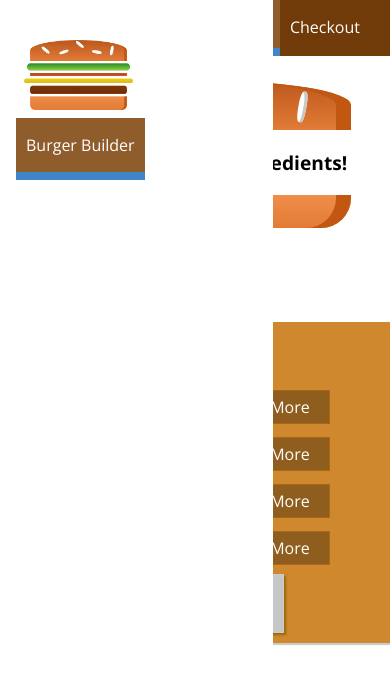
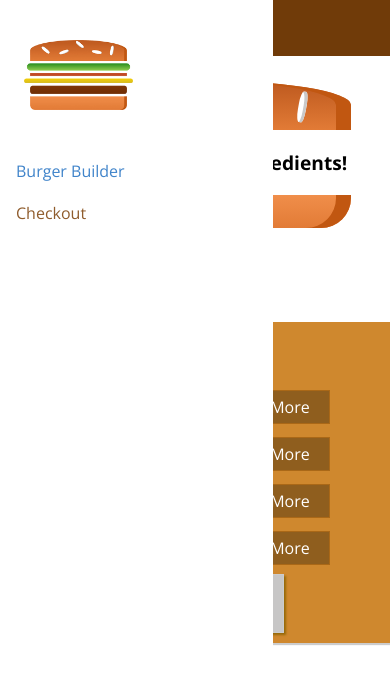
Before and after one commit to kunalrs/burger-builder, a React (Create React App) app: page / in a window 390 px wide. Shown: the top 684 px of the page. Built offline with nearby package versions, Linux system fonts and the light colour scheme.

Commit message:
fixed mobile frendly CSS for navigation items

```diff
--- a/src/components/Navigation/NavigationItems/NavigationItem/NavigationItem.module.css
+++ b/src/components/Navigation/NavigationItems/NavigationItem/NavigationItem.module.css
@@ -1,19 +1,40 @@
+.NavigationItem {
+    margin: 10px 0px;
+    box-sizing: border-box;
+    display: block;
+    width: 100%;
+    align-items: center;
+}
+
+.NavigationItem a {
+    color: #8f5c2c;
+    text-decoration: none;
+    width: 100%;
+    box-sizing: border-box;
+    display: block;
+}
+
+.NavigationItem a:hover,
+.NavigationItem a:active,
+.NavigationItem a.active {
+    color:#4084ca;
+}
+
+
+@media(min-width: 500px) {
     .NavigationItem {
         margin: 0;
-    box-sizing: border-box;
         display: flex;
         height: 100%;
+        width: auto;
         align-items: center;
     }
 
     .NavigationItem a {
         color: white;
-    text-decoration: none;
         height: 100%;
         padding: 16px 10px;
         border-bottom: 4px solid transparent;
-    box-sizing: border-box;
-    display: block;
     }
 
     .NavigationItem a:hover,
@@ -23,3 +44,4 @@
         border-bottom: 8px solid #4084ca;
         color: white;
     }
+}
--- a/src/components/Navigation/NavigationItems/NavigationItems.module.css
+++ b/src/components/Navigation/NavigationItems/NavigationItems.module.css
@@ -3,6 +3,13 @@
     padding: 0;
     list-style: none;
     display: flex;
+    flex-flow: column;
     align-items: center;
     height: 100%;
 }
+
+@media (min-width: 500px) {
+    .NavigationItems {
+        flex-flow: row;
+    }
+}
--- a/src/components/Navigation/SideDrawer/SideDrawer.module.css
+++ b/src/components/Navigation/SideDrawer/SideDrawer.module.css
@@ -28,4 +28,5 @@
 
 .Logo {
     height: 11%;
+    margin-bottom: 32px;
 }
--- a/src/components/Navigation/Toolbar/Toolbar.js
+++ b/src/components/Navigation/Toolbar/Toolbar.js
@@ -9,7 +9,7 @@
         <div className={classes.Logo}>
             <Logo />
         </div>
-        <nav>
+        <nav className={classes.DesktopOnly}>
             <NavigationItems />
         </nav>
     </header>
--- a/src/components/Navigation/Toolbar/Toolbar.module.css
+++ b/src/components/Navigation/Toolbar/Toolbar.module.css
@@ -20,3 +20,9 @@
 .Logo {
     height: 80%
 }
+
+@media(max-width:499px) {
+    .DesktopOnly {
+        display: none;
+    }
+}
```
Lines whose indentation alone changed are shown as unchanged.
